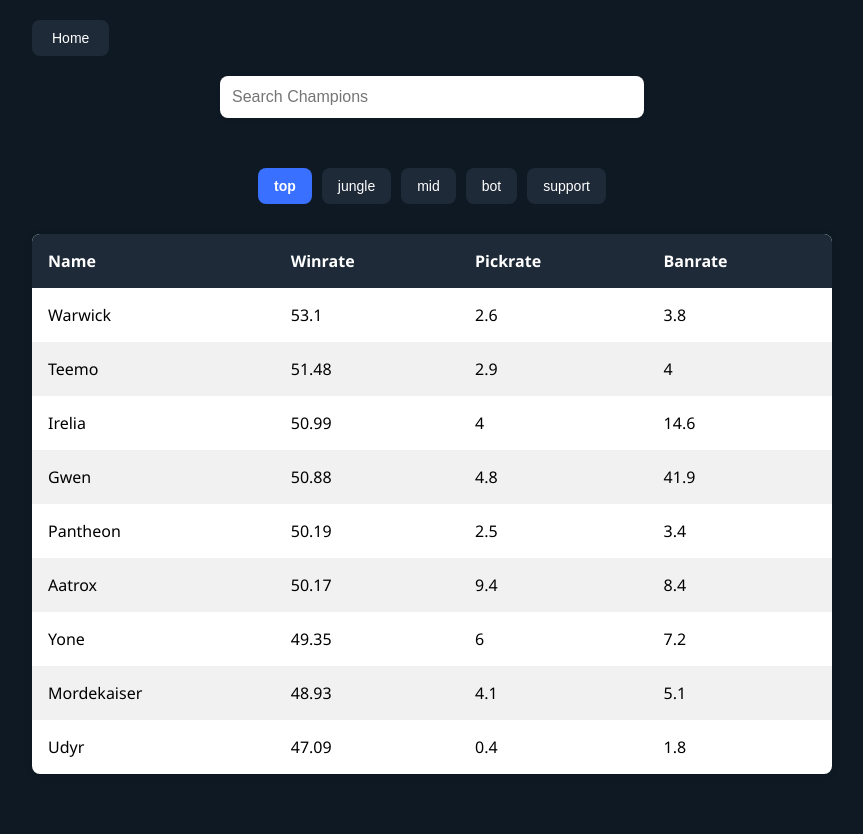
After one commit to KevinZhang1106/12DTP-project, a Flask app: page /championranking/1 in a window 1280 px wide. The commit adds this page. Shown: the whole page, without its empty margins (208-1071 px from the left). Run offline with Flask 3, Linux system fonts and the light colour scheme; data comes from the database, SQL or seed files in the repository.

Commit message:
created champion ranking page and foundation styling

```diff
--- a/home.py
+++ b/home.py
@@ -56,5 +56,31 @@
     return render_template("champions.html", championstats=championstats, searchbar=searchbar, available_lanes=available_lanes, all_lanes=all_lanes, current_lane=lane_id, champ_id=champ_id)
 
 
+@app.route('/championranking/<int:lane_id>')
+def championrankingpage(lane_id):
+    conn = sqlite3.connect("champions.db")
+    cur = conn.cursor()
+    cur.execute("SELECT cs.champ_id, c.champ_name, cs.winrate, cs.pickrate, cs.banrate FROM ChampionStats cs "
+                "JOIN Champions c ON cs.champ_id=c.champ_id "
+                "WHERE cs.lane_id=? "
+                "ORDER BY cs.winrate DESC", (lane_id, )
+                )
+    ranking = cur.fetchall()
+
+    cur.execute("SELECT lane_id, lane_name FROM Lanes")
+    all_lanes = cur.fetchall()
+
+    cur.execute(
+        "SELECT cs.champ_id, cs.lane_id, c.champ_name, cs.pickrate FROM ChampionStats cs "
+        "JOIN (SELECT champ_id, MAX(pickrate) as max_pickrate FROM ChampionStats GROUP BY champ_id) max_stats "
+        "ON cs.champ_id=max_stats.champ_id JOIN Champions c ON cs.champ_id=c.champ_id "
+        "WHERE cs.pickrate=max_stats.max_pickrate"
+    )
+    searchbar = cur.fetchall()
+
+    conn.close()
+    return render_template("championranking.html", ranking=ranking, all_lanes=all_lanes, current_lane=lane_id, searchbar=searchbar)
+
+
 if __name__ == "__main__":
     app.run(debug=True)
--- /dev/null
+++ b/templates/championranking.html
@@ -0,0 +1,236 @@
+<!DOCTYPE html>
+<html lang="en">
+
+<head>
+    <meta charset="UTF-8" />
+    <meta name="viewport" content="width=device-width, initial-scale=1.0" />
+    <title>Champion Rankings</title>
+
+    <style>
+        body {
+            margin: 0;
+            font-family: 'Segoe UI', Tahoma, Geneva, Verdana, sans-serif;
+            background-color: #0f1923;
+            color: #fff;
+            padding: 20px;
+        }
+
+        .container {
+            max-width: 800px;
+            margin: 0 auto;
+            display: flex;
+            flex-direction: column;
+            align-items: center;
+        }
+
+        .home-link {
+            align-self: flex-start;
+            margin-bottom: 20px;
+        }
+
+        .home-button {
+            background-color: #1e2a38;
+            color: white;
+            padding: 10px 20px;
+            font-size: 14px;
+            border: none;
+            border-radius: 8px;
+            cursor: pointer;
+            transition: background-color 0.3s ease;
+        }
+
+        .home-button:hover {
+            background-color: #2d3b4e;
+        }
+
+        #searchbar {
+            width: 100%;
+            max-width: 400px;
+            padding: 12px;
+            font-size: 16px;
+            border: none;
+            border-radius: 8px;
+            margin-bottom: 20px;
+            box-shadow: 0 2px 5px rgba(0, 0, 0, 0.05);
+        }
+
+        .button-container {
+            display: flex;
+            flex-direction: column;
+            gap: 10px;
+            max-width: 400px;
+            width: 100%;
+            margin-bottom: 30px;
+        }
+
+        .champion-link {
+            display: none;
+            width: 100%;
+        }
+
+        .champion-button {
+            width: 100%;
+            background-color: #1e2a38;
+            color: white;
+            padding: 12px 16px;
+            border: none;
+            border-radius: 8px;
+            font-size: 16px;
+            text-align: left;
+            cursor: pointer;
+            transition: background-color 0.3s ease;
+        }
+
+        .champion-button:hover {
+            background-color: #2d3a4d;
+        }
+
+        .lane-selector {
+            display: flex;
+            flex-wrap: wrap;
+            gap: 10px;
+            justify-content: center;
+            margin-bottom: 30px;
+        }
+
+        .lane-link {
+            text-decoration: none;
+        }
+
+        .lane-button {
+            background-color: #1e2a38;
+            color: #fff;
+            padding: 10px 16px;
+            border: none;
+            border-radius: 8px;
+            cursor: pointer;
+            transition: background-color 0.3s ease;
+            font-size: 14px;
+        }
+
+        .lane-button:hover:not(.current-lane):not(:disabled) {
+            background-color: #2d3b4e;
+        }
+
+        .current-lane {
+            background-color: #3a70ff;
+            font-weight: bold;
+            cursor: default;
+        }
+
+        .ranking-table {
+            width: 100%;
+            border-collapse: collapse;
+            background-color: #fff;
+            border-radius: 8px;
+            overflow: hidden;
+            box-shadow: 0 2px 8px rgba(0, 0, 0, 0.1);
+            margin-bottom: 40px;
+            color: #000;
+        }
+
+        .ranking-table th,
+        .ranking-table td {
+            padding: 16px;
+            text-align: left;
+        }
+
+        .ranking-table th {
+            background-color: #1e2a38;
+            color: white;
+            font-size: 16px;
+        }
+
+        .ranking-table tr:nth-child(even) {
+            background-color: #f1f1f1;
+        }
+
+        .ranking-table tr:hover {
+            background-color: #e0e7ff;
+        }
+
+        @media (max-width: 768px) {
+
+            .ranking-table th,
+            .ranking-table td {
+                padding: 12px;
+                font-size: 14px;
+            }
+        }
+    </style>
+</head>
+
+<body>
+
+    <div class="container">
+        <a href="/" class="home-link">
+            <button class="home-button">Home</button>
+        </a>
+
+        <input type="text" id="searchbar" placeholder="Search Champions">
+
+        <div class="button-container">
+            {% for champion in searchbar %}
+            <a href="/champions/{{champion[0]}}/{{champion[1]}}" class="champion-link"
+                data-name="{{champion[2].lower()}}">
+                <button class="champion-button">{{champion[2]}}</button>
+            </a>
+            {% endfor %}
+        </div>
+
+        <div class="lane-selector">
+            {% for lane in all_lanes %}
+            <a href="/championranking/{{lane[0]}}" class="lane-link">
+                <button class="lane-button {% if lane[0] == current_lane %} current-lane {% endif %}" {% if
+                    lane[0]==current_lane %} disabled {% endif %}>
+                    {{lane[1]}}
+                </button>
+            </a>
+            {% endfor %}
+        </div>
+
+        <table class="ranking-table">
+            <thead>
+                <tr>
+                    <th>Name</th>
+                    <th>Winrate</th>
+                    <th>Pickrate</th>
+                    <th>Banrate</th>
+                </tr>
+            </thead>
+            <tbody>
+                {% for champion in ranking %}
+                <tr>
+                    <td>{{champion[1]}}</td>
+                    <td>{{champion[2]}}</td>
+                    <td>{{champion[3]}}</td>
+                    <td>{{champion[4]}}</td>
+                </tr>
+                {% endfor %}
+            </tbody>
+        </table>
+    </div>
+
+    <script>
+        document.addEventListener("DOMContentLoaded", () => {
+            const searchbar = document.getElementById("searchbar");
+            const links = document.querySelectorAll(".champion-link");
+
+            searchbar.addEventListener("input", function () {
+                const searchText = this.value.toLowerCase();
+
+                links.forEach(link => {
+                    const champion = link.getAttribute("data-name");
+                    if (searchText && champion.includes(searchText)) {
+                        link.style.display = "block";
+                    } else {
+                        link.style.display = "none";
+                    }
+                });
+            });
+        });
+    </script>
+
+</body>
+
+</html>
```
Also changed, not shown: templates/champions.html (+6 -5 lines), templates/home.html (+13 -6 lines).
